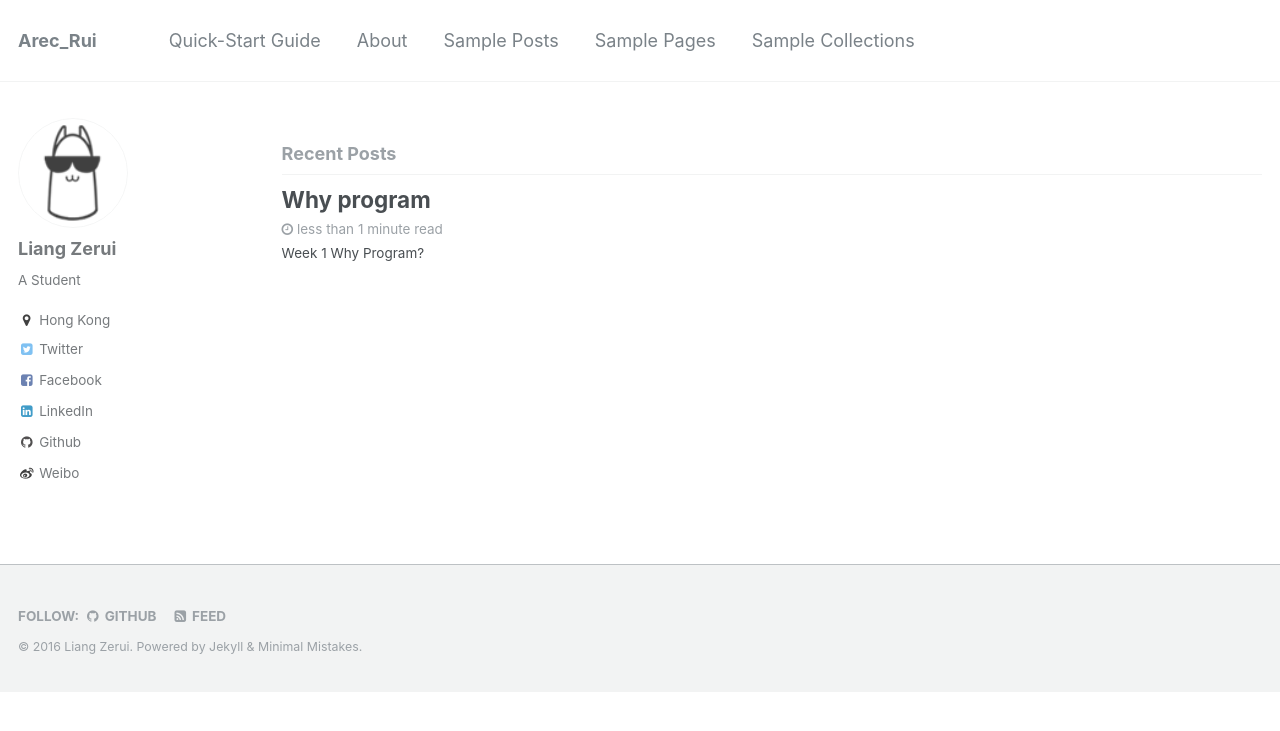
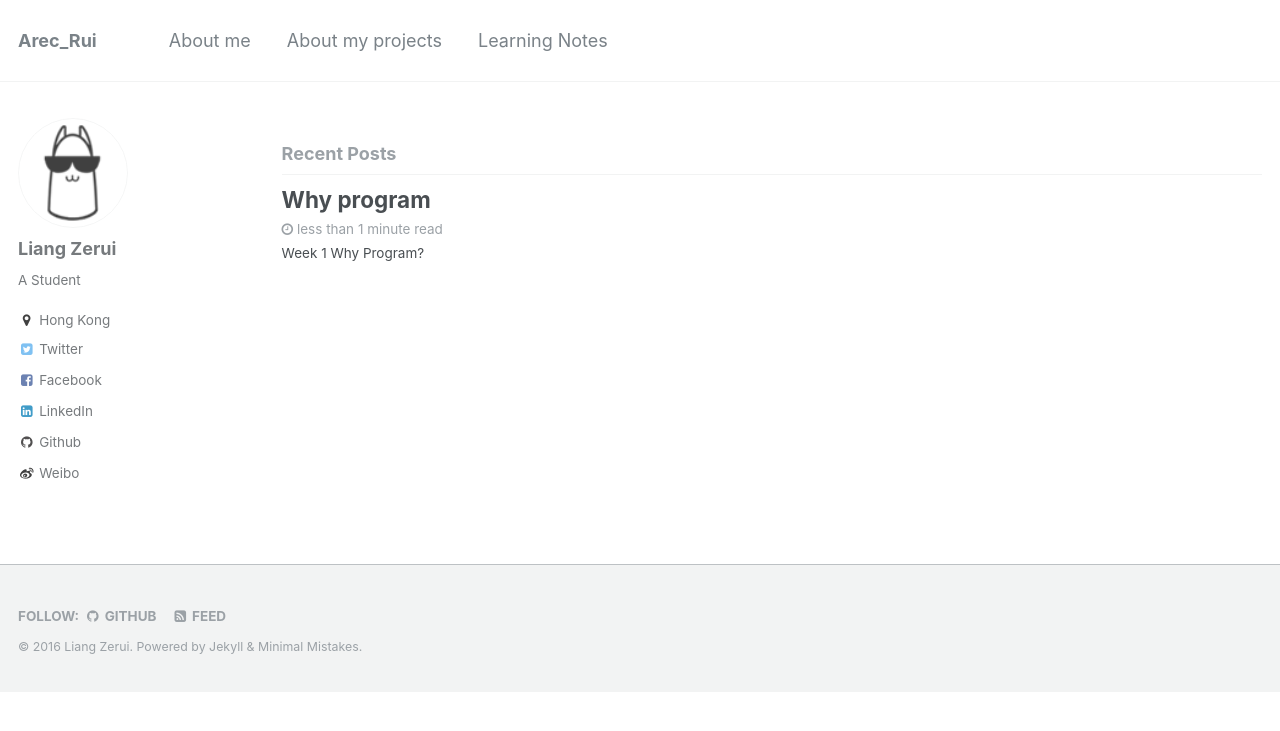
Before and after one commit to ArecRui/ArecRui.github.io, a Jekyll site: the page built from index.html, in a window 1280 px wide. Shown: the top 731 px of the page. Built offline with Jekyll 4.4.1, drawn with Linux system fonts in a browser that asks for light colours; the list of posts is cut into pages by our own code.

Commit message:
change of the navigation

```diff
--- a/_data/navigation.yml
+++ b/_data/navigation.yml
@@ -1,16 +1,10 @@
 # main links links
 main:
-  - title: "Quick-Start Guide"
-    url: https://mmistakes.github.io/minimal-mistakes/docs/quick-start-guide/
+  - title: "About me"
+    url:
 
-  - title: "About"
-    url: https://mmistakes.github.io/minimal-mistakes/
+  - title: "About my projects"
+    url:
 
-  - title: "Sample Posts"
-    url: https://mmistakes.github.io/minimal-mistakes/year-archive/
-
-  - title: "Sample Pages"
-    url: https://mmistakes.github.io/minimal-mistakes/page-archive/
-
-  - title: "Sample Collections"
-    url: https://mmistakes.github.io/minimal-mistakes/collection-archive/
+  - title: "Learning Notes"
+    url:
```
